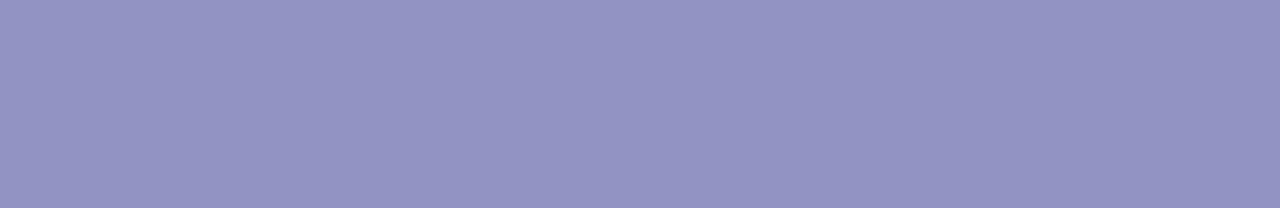
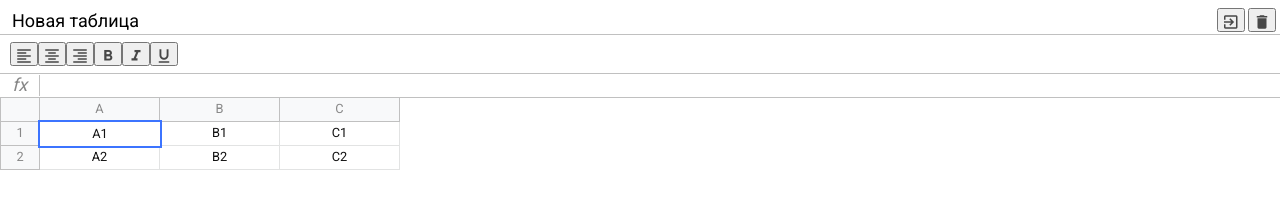
Before and after one commit to Mykyta-Lystopad/excel, a website built with webpack: page src/index.html in a window 1280 px wide. Built offline with nearby package versions, Linux system fonts and the light colour scheme.

Commit message:
css table is ready

```diff
--- a/package.json
+++ b/package.json
@@ -46,6 +46,7 @@
     "webpack-dev-server": "^3.11.2"
   },
   "dependencies": {
-    "@babel/polyfill": "^7.12.1"
+    "@babel/polyfill": "^7.12.1",
+    "normalize.css": "^8.0.1"
   }
 }
--- a/src/index.html
+++ b/src/index.html
@@ -6,11 +6,114 @@
           content="width=device-width, user-scalable=no, initial-scale=1.0, maximum-scale=1.0, minimum-scale=1.0">
     <meta http-equiv="X-UA-Compatible" content="ie=edge">
     <link rel="shortcut icon" href="favicon.ico">
+    <link href="https://fonts.googleapis.com/icon?family=Material+Icons"
+          rel="stylesheet">
     <title>Pure JavaScript Excel</title>
 </head>
 <body>
 
-  <div id="app" class="container"></div>
+<div id="app" class="container">
+
+    <div class="excel">
+
+        <div class="excel__header">
+
+            <input type="text" class="input" value="Новая таблица">
+
+            <div>
+                <button class="button">
+                    <span class="material-icons">
+                        exit_to_app
+                    </span>
+                </button>
+                <button class="button">
+                    <span class="material-icons">
+                        delete
+                    </span>
+                </button>
+
+            </div>
+
+        </div>
+        <div class="excel__toolbar">
+            <button class="button">
+                    <span class="material-icons">
+                        format_align_left
+                    </span>
+            </button>
+            <button class="button">
+                    <span class="material-icons">
+                        format_align_center
+                    </span>
+            </button>
+            <button class="button">
+                    <span class="material-icons">
+                        format_align_right
+                    </span>
+            </button>
+            <button class="button">
+                    <span class="material-icons">
+                        format_bold
+                    </span>
+            </button>
+            <button class="button">
+                    <span class="material-icons">
+                        format_italic
+                    </span>
+            </button>
+            <button class="button">
+                    <span class="material-icons">
+                        format_underlined
+                    </span>
+            </button>
+        </div>
+        <div class="excel__formula">
+            <div class="info">fx</div>
+            <div class="input" contenteditable spellcheck="false"></div>
+        </div>
+        <div class="excel__table">
+
+            <div class="row">
+                <div class="row-info">
+
+                </div>
+                <div class="row-data">
+                    <div class="column">
+                        A
+                    </div>
+                    <div class="column">
+                        B
+                    </div>
+                    <div class="column">
+                        C
+                    </div>
+                </div>
+            </div>
+            <div class="row">
+                <div class="row-info">
+                    1
+                </div>
+                <div class="row-data">
+                    <div class="cell selected" contenteditable>A1</div>
+                    <div class="cell" contenteditable>B1</div>
+                    <div class="cell" contenteditable>C1</div>
+                </div>
+            </div>
+
+            <div class="row">
+                <div class="row-info">
+                    2
+                </div>
+                <div class="row-data">
+                    <div class="cell " contenteditable>A2</div>
+                    <div class="cell" contenteditable>B2</div>
+                    <div class="cell" contenteditable>C2</div>
+                </div>
+            </div>
+        </div>
+
+    </div>
+</div>
 
 </body>
 </html>
--- a/src/module.js
+++ /dev/null
@@ -1,8 +0,0 @@
-export const name = 'Nikita'
-
-console.log(name)
-async function start(){
-    await Promise.resolve('fffrrrxxxxasaa')
-}
-
-start().then(console.log)
--- /dev/null
+++ b/src/scss/_mixins.scss
@@ -0,0 +1,27 @@
+@mixin button($color: green) {
+  height: 24px;
+  min-width: 24px;
+  padding: 3px;
+  text-align: center;
+  position: relative;
+  display: inline-block;
+  color: rgba(0, 0, 0, .7);
+
+  & span {
+    font-size: 18px;
+  }
+  &:active, &.active {
+    color: $color;
+  }
+
+  &:hover {
+    background: #eee;
+    cursor: pointer;
+  }
+}
+
+@mixin row-center(){
+  display: flex;
+  justify-content: center;
+  align-items: center;
+}
--- /dev/null
+++ b/src/scss/_variables.scss
@@ -0,0 +1,7 @@
+$header-height: 34px;
+$border-color: #c0c0c0;
+$toolbar-height: 40px;
+$formula-height: 24px;
+$info-cell-width: 40px;
+$row-height: 24px;
+$cell-width: 120px;
--- /dev/null
+++ b/src/scss/formula.scss
@@ -0,0 +1,27 @@
+@import "_variables.scss";
+@import "_mixins.scss";
+
+.excel__formula {
+  position: absolute;
+  left: 0;
+  right: 0;
+  top: $header-height + $toolbar-height;
+  height: $formula-height;
+  @include row-center;
+  border-bottom: 1px solid $border-color;
+  .info{
+    font-size: 18px;
+    font-style: italic;
+    text-align: center;
+    border-right: 1px solid $border-color;
+    min-width: $info-cell-width;
+  }
+  .input{
+    padding: 4px;
+    font-size: 12px;
+    outline: none;
+    width: 100%;
+    height: 100%;
+    color: #000;
+  }
+}
--- /dev/null
+++ b/src/scss/header.scss
@@ -0,0 +1,38 @@
+@import "_variables.scss";
+@import "_mixins.scss";
+
+.excel__header {
+  position: absolute;
+  top:0;
+  left: 0;
+  right: 0;
+  height: $header-height;
+  padding: 8px 4px 0;
+  @include row-center;
+  justify-content: space-between;
+
+  & .input{
+    margin: 0;
+    padding: 2px 7px;
+    min-width: 1px;
+    color: #000;
+    border: 1px solid transparent;
+    border-radius: 2px;
+    height: 20px;
+    font-size: 18px;
+    line-height: 22px;
+    outline: none;
+
+    &:hover {
+      border: 1px solid $border-color;
+    }
+
+    &:focus{
+      border: 2px solid #1a73e8;
+    }
+
+  }
+  & .button{
+    @include button();
+  }
+}
--- a/src/scss/index.scss
+++ b/src/scss/index.scss
@@ -1,5 +1,25 @@
-$red: #9494c3;
+@import url('https://fonts.googleapis.com/css2?family=Roboto&display=swap');
+@import "~normalize.css";
 
+@import "header";
+@import "toolbar";
+@import "formula";
+@import "table";
+
+* {
+  padding: 0;
+  margin: 0;
+  box-sizing: border-box;
+}
 body {
-  background: $red;
+  font-family: 'Roboto', sans-serif;
+  font-size: 16px;
 }
+
+.excel {
+  position: relative;
+  color: #888;
+  height: 100%;
+  max-width: 100%;
+  font-size: .8rem;
+}
--- /dev/null
+++ b/src/scss/table.scss
@@ -0,0 +1,60 @@
+@import "_variables.scss";
+@import "_mixins.scss";
+
+.excel__table {
+  position: absolute;
+  left: 0;
+  right: 0;
+  top: $header-height + $toolbar-height + $formula-height;
+  overflow-x: auto;
+  padding-bottom: 2px;
+
+  .row{
+    display: flex;
+    flex-direction: row;
+    min-height: 20px;
+    height: $row-height;
+  }
+  .row-info{
+    @include row-center;
+    min-width: $info-cell-width;
+    height: 100%;
+    border: 1px solid $border-color;
+    background: #f8f9fa;
+    border-top: none;
+  }
+  .row-data {
+    display: flex;
+  }
+    .column {
+      @include row-center;
+      background: #f8f9fa;
+      min-width: 40px;
+      width: $cell-width;
+      border: 1px solid $border-color;
+      border-top: 0;
+      border-left: 0;
+      height: 100%;
+    }
+
+    .cell {
+      @include row-center;
+      min-width: 40px;
+      padding: 5px;
+      width: $cell-width;
+      height: 100%;
+      border: 1px solid #e2e3e3;
+      border-top: 0;
+      border-left: 0;
+      color: #111;
+      white-space: nowrap;
+      outline: none;
+
+      &.selected {
+        border: none;
+        outline: 2px solid #3c74ff;
+        z-index: 2;
+      }
+    }
+
+}
--- /dev/null
+++ b/src/scss/toolbar.scss
@@ -0,0 +1,19 @@
+@import "_variables.scss";
+@import "_mixins.scss";
+
+.excel__toolbar {
+  position: absolute;
+  top: $header-height;
+  left: 0;
+  right: 0;
+  height: $toolbar-height;
+  border-top: 1px solid $border-color;
+  border-bottom: 1px solid $border-color;
+  padding: 7px 10px;
+  display: flex;
+
+  .button {
+    @include button();
+
+  }
+}
```
Also changed, not shown: 1 other file. Lines whose indentation alone changed are shown as unchanged.
